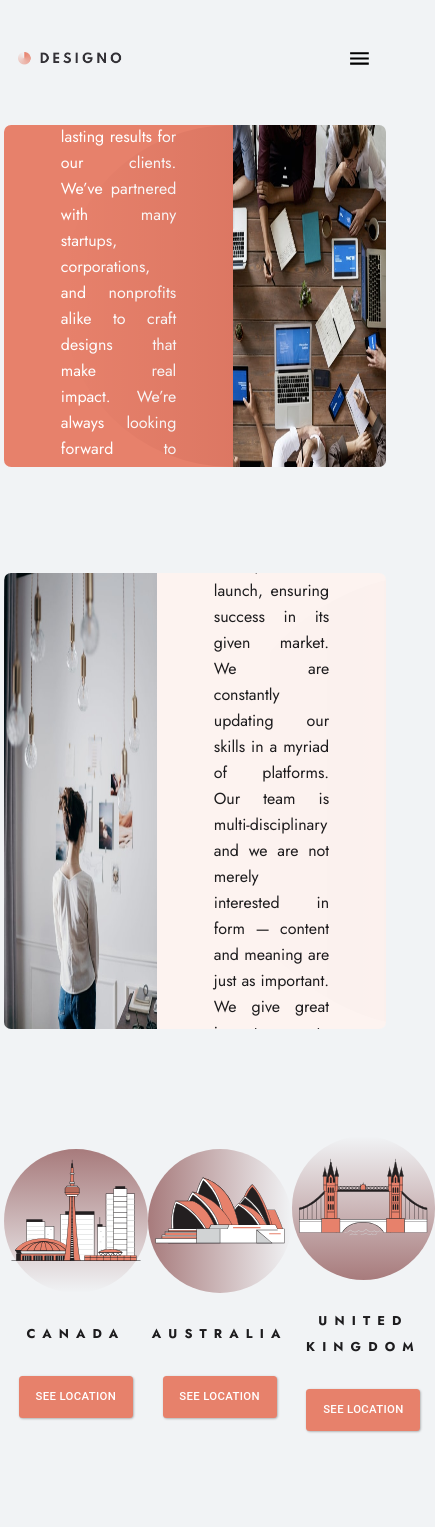
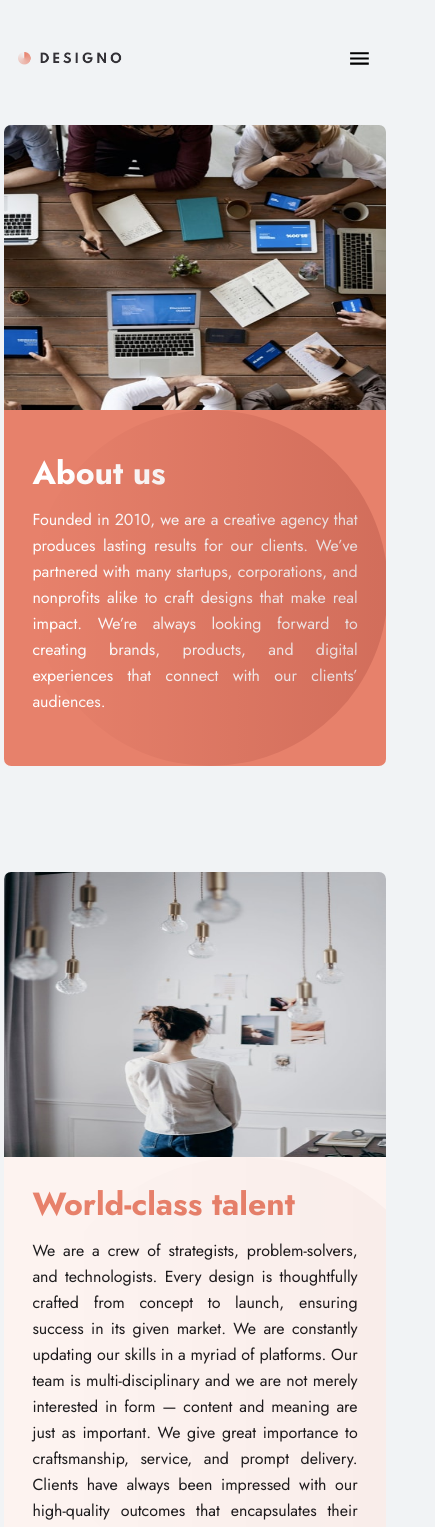
Before and after one commit to Godswilldev/Designo-Multipage, a React (Create React App) app: page /company in a window 390 px wide. Shown: the top 1527 px of the page, 435 px wide, since content can reach past the window. Built offline with nearby package versions, Linux system fonts and the light colour scheme.

Commit message:
Made country page responsive

```diff
--- a/src/Components/About/AboutUs.js
+++ b/src/Components/About/AboutUs.js
@@ -7,7 +7,7 @@ import bg_pattern from "../../assets/about/desktop/bg-pattern-hero-about-desktop
 import two_circles from "../../assets/shared/desktop/bg-pattern-two-circles.svg";
 import * as variables from "../../Helpers/Variables";
 import Country from "../Location/Country";
-
+import { device } from "../../Helpers/MediaQueries";
 const About = styled.div`
   margin-top: 5rem;
   color: ${variables.primaryColors.white};
@@ -23,6 +23,9 @@ const About = styled.div`
     justify-content: center;
     overflow: hidden;
     text-align: justify;
+    @media ${device.tablet} {
+      padding: 0 4rem;
+    }
 
     h1 {
       margin-bottom: 3rem;
@@ -39,6 +42,11 @@ const About = styled.div`
       width: 100%;
       height: 100%;
     }
+    @media ${device.tablet} {
+      order: -1;
+    }
+  }
+  .about {
   }
 
   .about__header {
@@ -47,6 +55,21 @@ const About = styled.div`
     height: 48rem;
     border-radius: 1rem;
     overflow: hidden;
+
+    @media ${device.tablet} {
+      height: 100%;
+      grid-template-columns: 1fr;
+      grid-template-rows: 50rem 40rem;
+    }
+    @media ${device.mobileL} {
+      grid-template-rows: 40rem 50rem;
+    }
+    @media ${device.mobileM} {
+      grid-template-rows: 40rem 55rem;
+    }
+    @media ${device.mobileS} {
+      grid-template-rows: 40rem 65rem;
+    }
   }
 
   .about__talent {
@@ -56,6 +79,21 @@ const About = styled.div`
     border-radius: 1rem;
     overflow: hidden;
     margin-top: 15rem;
+
+    @media ${device.tablet} {
+      height: 100%;
+      grid-template-columns: 1fr;
+      grid-template-rows: 50rem 40rem;
+    }
+    @media ${device.mobileL} {
+      grid-template-rows: 40rem 60rem;
+    }
+    @media ${device.mobileM} {
+      grid-template-rows: 40rem 65rem;
+    }
+    @media ${device.mobileS} {
+      grid-template-rows: 40rem 90rem;
+    }
 
     .styledtext {
       background-color: #fdf3f0;
@@ -83,13 +121,28 @@ const About = styled.div`
         color: ${variables.primaryColors.black};
       }
     }
+
+    @media ${device.tablet} {
+      height: 100%;
+      grid-template-columns: 1fr;
+      grid-template-rows: 50rem 40rem;
+    }
+    @media ${device.mobileL} {
+      grid-template-rows: 40rem 60rem;
+    }
+    @media ${device.mobileM} {
+      grid-template-rows: 40rem 65rem;
+    }
+    @media ${device.mobileS} {
+      grid-template-rows: 40rem 90rem;
+    }
   }
 `;
 
 const AboutUs = () => {
   return (
     <About>
-      <div className="about__header">
+      <div className="about about__header">
         <div className="styledtext about__header--text">
           <h1>About us</h1>
           <p>
@@ -106,7 +159,7 @@ const AboutUs = () => {
         </div>
       </div>
 
-      <div className="about__talent">
+      <div className="about about__talent">
         <div className="styledImg about__talent--img">
           <img src={talent} alt="world class talent img" />
         </div>
@@ -131,7 +184,7 @@ const AboutUs = () => {
         <Country />
       </div>
 
-      <div className="about__company">
+      <div className="about about__company">
         <div className="styledtext about__company--text">
           <h1>The Real Deal</h1>
           <p>
--- a/src/Components/Location/Country.js
+++ b/src/Components/Location/Country.js
@@ -6,13 +6,17 @@ import australia from "../../assets/shared/desktop/illustration-australia.svg";
 import united_kingdom from "../../assets/shared/desktop/illustration-united-kingdom.svg";
 import Button from "../../Components/Button/Button";
 import * as variables from "../../Helpers/Variables";
-
+import { device } from "../../Helpers/MediaQueries";
 const StyledCountry = styled.div`
   display: flex;
   justify-content: space-between;
   align-items: center;
   text-align: center;
   color: ${variables.primaryColors.black};
+
+  @media ${device.tablet} {
+    flex-direction: column;
+  }
 
   .country {
     display: flex;
@@ -25,9 +29,14 @@ const StyledCountry = styled.div`
       font-size: 1.8rem;
       letter-spacing: 1rem;
       margin-bottom: 4rem;
+
+      @media ${device.tablet} {
+        margin-bottom: 2rem;
+      }
     }
-    a {
-      text-decoration: none;
+
+    @media ${device.tablet} {
+      margin-bottom: 10rem;
     }
   }
 `;
```
